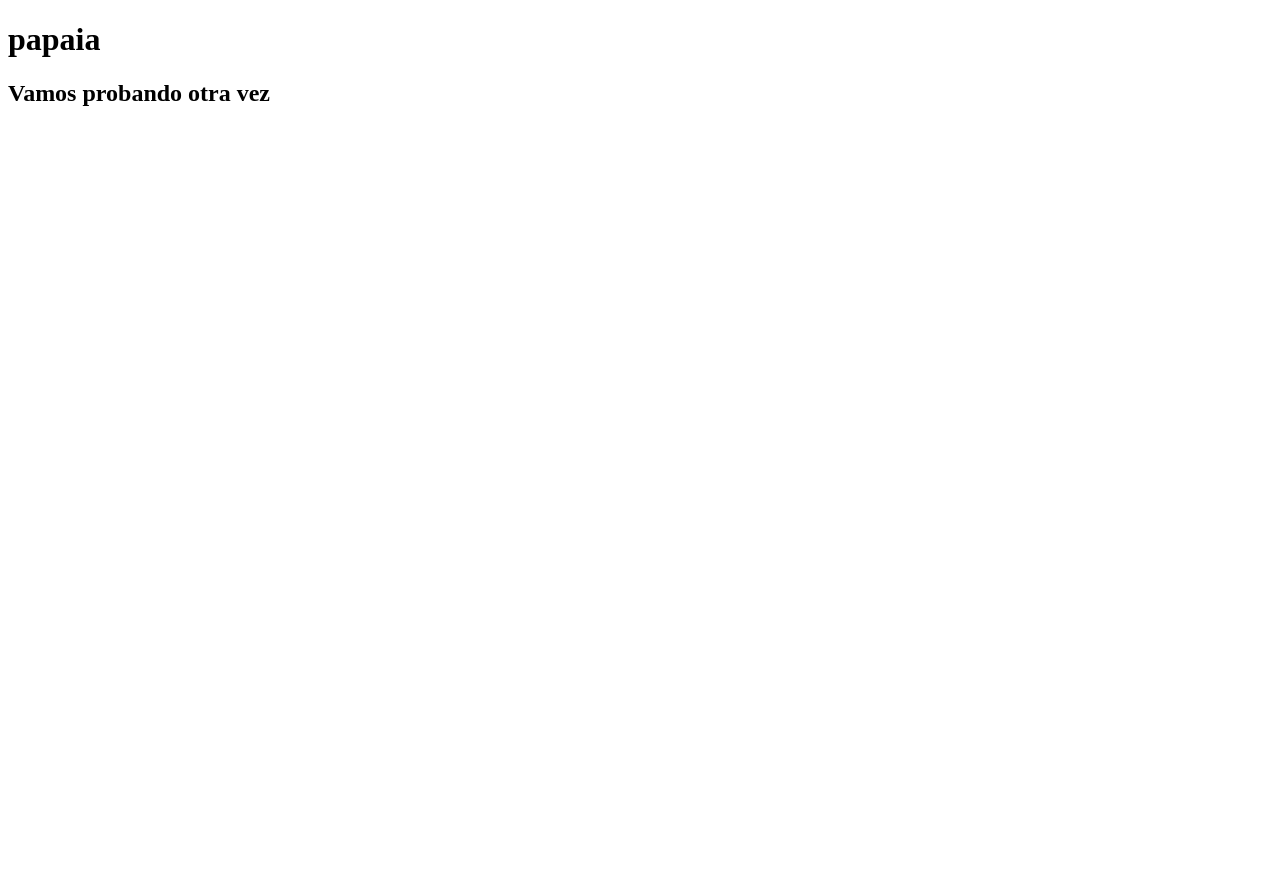
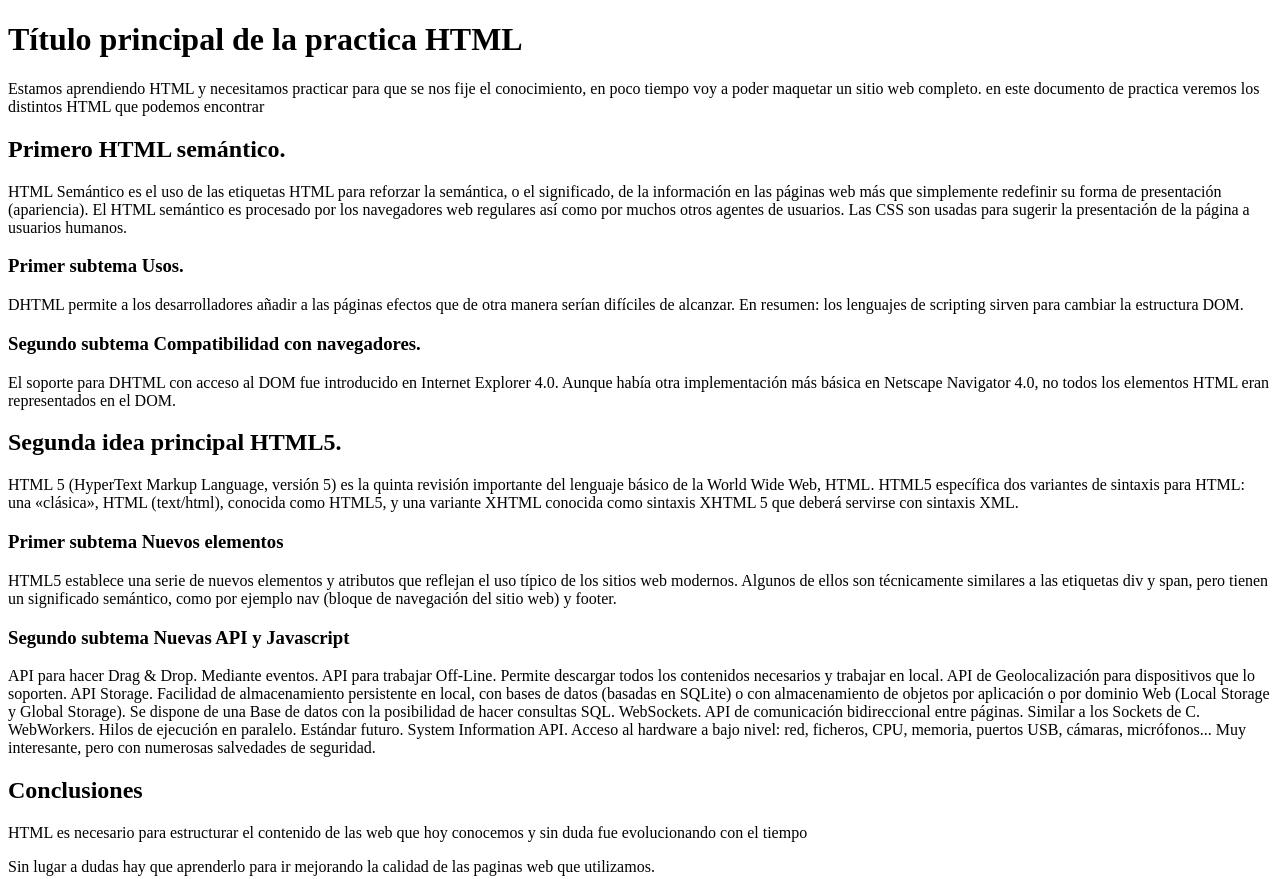
Before and after one commit to valeskado/front, a plain HTML site: page index.html in a window 1280 px wide. Shown: the top 879 px of the page. Before the commit the page ends 800 px from the top, so only its background shows below. Drawn offline with Linux system fonts and the light colour scheme.

Commit message:
html edit

```diff
--- a/index.html
+++ b/index.html
@@ -7,6 +7,30 @@
     <title>Document</title>
 </head>
 <body>
+    <h1> Título principal de la practica HTML </h1>
+	<p>Estamos aprendiendo HTML y necesitamos practicar para que se nos fije el conocimiento, en poco tiempo voy a poder maquetar un sitio web completo. en este documento de practica veremos los distintos HTML que podemos encontrar </p>
+    <h2>Primero HTML semántico.</h2>
+		<p>HTML Semántico es el uso de las etiquetas HTML para reforzar la semántica, o el significado, de la información en las páginas web más que simplemente redefinir su forma de presentación (apariencia). El HTML semántico es procesado por los navegadores web regulares así como por muchos otros agentes de usuarios. Las CSS son usadas para sugerir la presentación de la página a usuarios humanos.</p>
+	<h3>Primer subtema Usos.</h3>
+		<p>DHTML permite a los desarrolladores añadir a las páginas efectos que de otra manera serían difíciles de alcanzar. En resumen: los lenguajes de scripting sirven para cambiar la estructura DOM.</p>
+	<h3>Segundo subtema Compatibilidad con navegadores.</h3>
+		<p>El soporte para DHTML con acceso al DOM fue introducido en Internet Explorer 4.0. Aunque había otra implementación más básica en Netscape Navigator 4.0, no todos los elementos HTML eran representados en el DOM.</p>
+	 <h2>Segunda idea principal HTML5.</h2>
+		<p>HTML 5 (HyperText Markup Language, versión 5) es la quinta revisión importante del lenguaje básico de la World Wide Web, HTML. HTML5 específica dos variantes de sintaxis para HTML: una «clásica», HTML (text/html), conocida como HTML5, y una variante XHTML conocida como sintaxis XHTML 5 que deberá servirse con sintaxis XML.</p>
+	<h3>Primer subtema Nuevos elementos</h3>
+		<p>HTML5 establece una serie de nuevos elementos y atributos que reflejan el uso típico de los sitios web modernos. Algunos de ellos son técnicamente similares a las etiquetas div y span, pero tienen un significado semántico, como por ejemplo nav (bloque de navegación del sitio web) y footer.</p>
+	<h3>Segundo subtema Nuevas API y Javascript</h3>
+			<p>API para hacer Drag & Drop. Mediante eventos.
+        API para trabajar Off-Line. Permite descargar todos los contenidos necesarios y trabajar en local.
+        API de Geolocalización para dispositivos que lo soporten.
+        API Storage. Facilidad de almacenamiento persistente en local, con bases de datos (basadas en SQLite) o con almacenamiento de objetos por aplicación o por dominio Web (Local Storage y Global Storage). Se dispone de una Base de datos con la posibilidad de hacer consultas SQL.
+        WebSockets. API de comunicación bidireccional entre páginas. Similar a los Sockets de C.
+        WebWorkers. Hilos de ejecución en paralelo.
+        Estándar futuro. System Information API. Acceso al hardware a bajo nivel: red, ficheros, CPU, memoria, puertos USB, cámaras, micrófonos... Muy interesante, pero con numerosas salvedades de seguridad.</p>
+
+	<h2>Conclusiones</h2>
+		<p>HTML es necesario para estructurar el contenido de las web que hoy conocemos y sin duda fue evolucionando con el tiempo</p>
+		<p>Sin lugar a dudas hay que aprenderlo para ir mejorando la calidad de las paginas web que utilizamos.</p>
     <h1>papaia</h1>
     <h2>Vamos probando otra vez</h2>
 </body>
```
